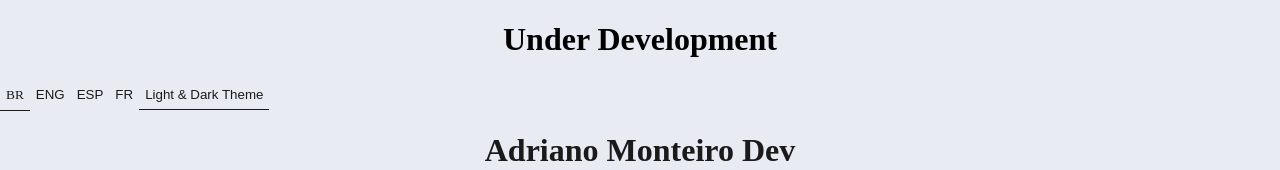
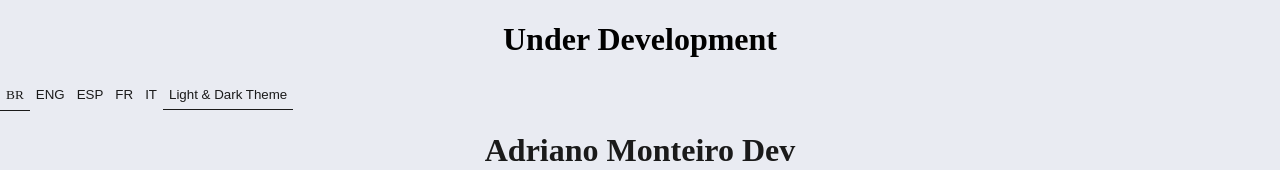
Before and after one commit to adrianomonteiroweb/adrianomonteirodev, a React (Create React App) app in the folder packages/client/: page / in a window 1280 px wide. Shown: the top 170 px of the page. Built offline with nearby package versions, Linux system fonts and the light colour scheme.

Commit message:
feat: implement italian language

```diff
--- a/packages/client/src/components/languages/LanguagesComponent.tsx
+++ b/packages/client/src/components/languages/LanguagesComponent.tsx
@@ -57,6 +57,15 @@ export default function LanguagesComponent() {
       >
         FR
       </button>
+      <button
+        className='language-button'
+        id='it-IT'
+        onClick={(event) => {
+          changeSelectedLanguage(event);
+        }}
+      >
+        IT
+      </button>
     </div>
   );
 }
--- a/packages/client/src/i18next/index.ts
+++ b/packages/client/src/i18next/index.ts
@@ -5,12 +5,14 @@ import PTBR from './locales/pt-br/pt-br.json';
 import ENUS from './locales/en-us/en-us.json';
 import ESES from './locales/es-es/es-es.json';
 import FRFR from './locales/fr-fr/fr-fr.json';
+import ITIT from './locales/it-it/it-it.json';
 
 const resources = {
   'pt-BR': PTBR,
   'en-US': ENUS,
   'es-ES': ESES,
   'fr-FR': FRFR,
+  'it-IT': ITIT,
 };
 
 function InitI18N() {
--- /dev/null
+++ b/packages/client/src/i18next/locales/it-it/it-it.json
@@ -0,0 +1,9 @@
+{
+  "translation": {
+    "Junior Full Stack Software Developer": "Sviluppatore di Software Junior",
+    "All Skills": "Tutte le Abilità",
+    "Professionals": "Professionisti",
+    "Academics": "Accademici",
+    "Under Development": "In fase di sviluppo"
+  }
+}
```
